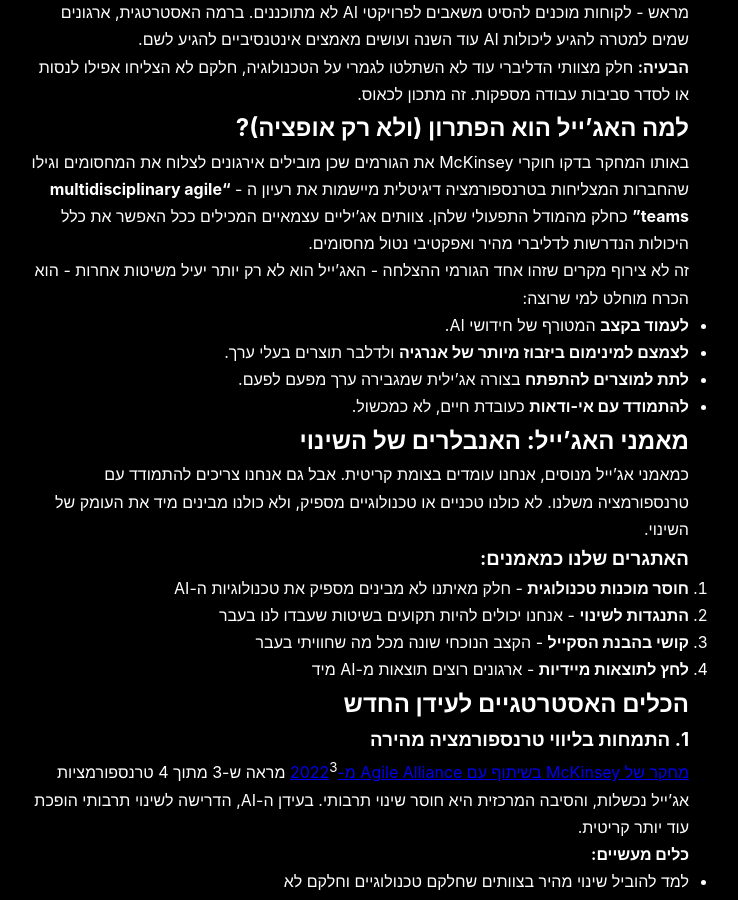
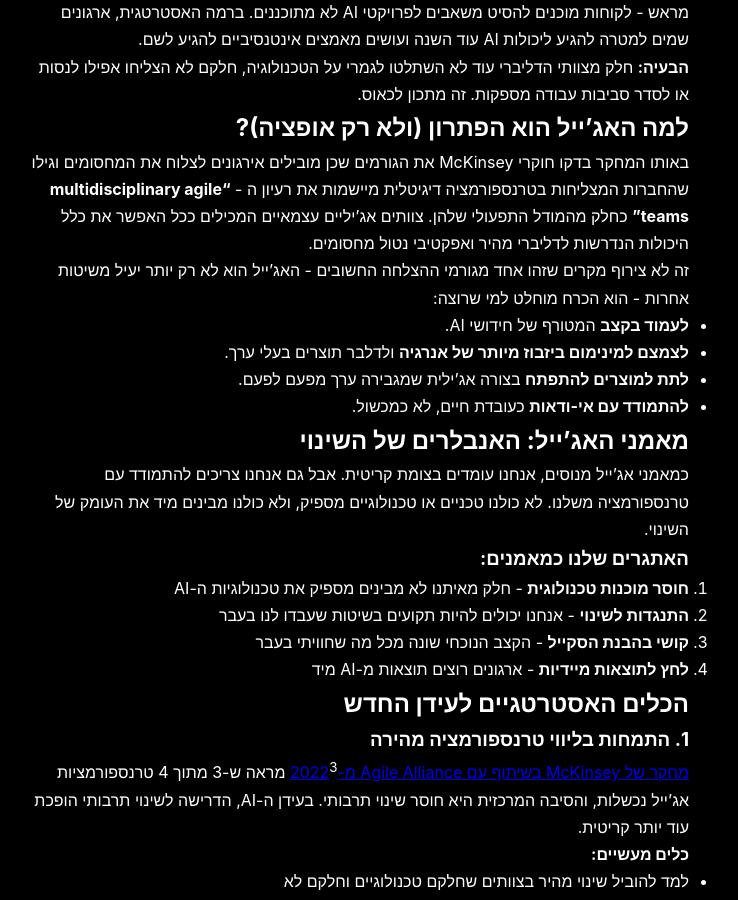
Before and after one commit to avi-the-coach/retro-on-agileprimero, a Jekyll site: the page built from posts_in_progress/ai-agile-coaches-temp.md, in a window 1280 px wide and 900 px high, scrolled down 957 px. Shown: the whole window, without its empty margins (281-1019 px from the left). Built offline with Jekyll 4.4.1, drawn with Linux system fonts in a browser that asks for light colours; our own code applies the rules of GitHub Pages for plain Markdown files.

Commit message:
Update ai-agile-coaches-temp.md

```diff
--- a/posts_in_progress/ai-agile-coaches-temp.md
+++ b/posts_in_progress/ai-agile-coaches-temp.md
@@ -29,7 +29,7 @@
 באותו המחקר בדקו חוקרי McKinsey את הגורמים שכן מובילים אירגונים לצלוח את המחסומים וגילו שהחברות המצליחות בטרנספורמציה דיגיטלית מיישמות את רעיון ה - **"multidisciplinary agile teams"** כחלק מהמודל התפעולי שלהן.
 צוותים אג'יליים עצמאיים המכילים ככל האפשר את כלל היכולות הנדרשות לדליברי מהיר ואפקטיבי נטול מחסומים.
 
-זה לא צירוף מקרים שזהו אחד הגורמי ההצלחה - האג'ייל הוא לא רק יותר יעיל משיטות אחרות - הוא הכרח מוחלט למי שרוצה:
+זה לא צירוף מקרים שזהו אחד מגורמי ההצלחה החשובים - האג'ייל הוא לא רק יותר יעיל משיטות אחרות - הוא הכרח מוחלט למי שרוצה:
 - **לעמוד בקצב** המטורף של חידושי AI.
 - **לצמצם למינימום ביזבוז מיותר של אנרגיה** ולדלבר תוצרים בעלי ערך.
 - **לתת למוצרים להתפתח** בצורה אג'ילית שמגבירה ערך מפעם לפעם.
```
